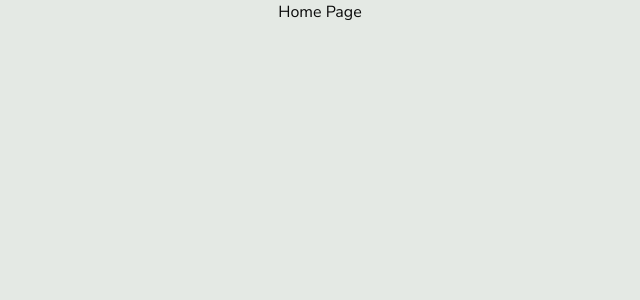
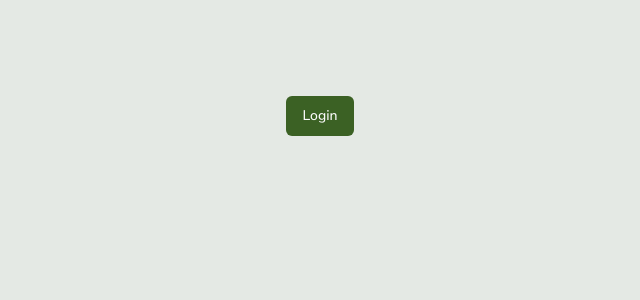
Before and after one commit to AgriConnectMiage/front-end, a Vue app: page /#/ in a window 1280 px wide. Shown: the top 300 px of the page, without its empty margins (320-960 px from the left). Built offline with nearby package versions, Linux system fonts and the light colour scheme.

Commit message:
feat: add basic pages

```diff
--- a/src/pages/DashboardPage.vue
+++ b/src/pages/DashboardPage.vue
@@ -3,8 +3,9 @@ import VerticalNavbar from "@/components/navbar/VerticalNavbar.vue";
 </script>
 
 <template>
-  <div>
+  <div class="flex">
     <VerticalNavbar />
+    Dashboard
   </div>
 </template>
 
--- a/src/pages/HomePage.vue
+++ b/src/pages/HomePage.vue
@@ -1,7 +1,19 @@
-<script setup lang="ts"></script>
+<script setup lang="ts">
+import { Button } from "@/components/ui/button";
+import { useRouter } from "vue-router";
+
+const router = useRouter();
+</script>
 
 <template>
-  <div class="flex flex-col items-center">Home Page</div>
+  <div class="flex flex-col items-center mt-24">
+    <Button
+      class="bg-primary-green"
+      @click="router.push({ name: 'Inventory' })"
+    >
+      Login
+    </Button>
+  </div>
 </template>
 
 <style scoped></style>
--- a/src/pages/InventoryPage.vue
+++ b/src/pages/InventoryPage.vue
@@ -0,0 +1,12 @@
+<script setup lang="ts">
+import VerticalNavbar from "@/components/navbar/VerticalNavbar.vue";
+</script>
+
+<template>
+  <div class="flex">
+    <VerticalNavbar />
+    <div>Inventory</div>
+  </div>
+</template>
+
+<style scoped></style>
--- a/src/pages/ProfilePage.vue
+++ b/src/pages/ProfilePage.vue
@@ -3,8 +3,9 @@ import VerticalNavbar from "@/components/navbar/VerticalNavbar.vue";
 </script>
 
 <template>
-  <div>
+  <div class="flex">
     <VerticalNavbar />
+    Profile
   </div>
 </template>
 
```
